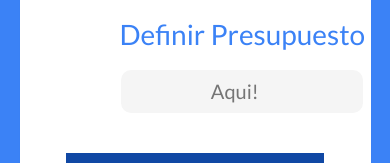
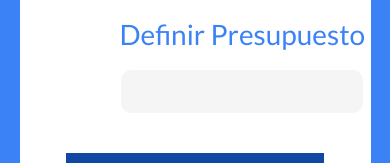
Before and after one commit to aguscolaizzo/control-gastos, a React (Vite) app: page / in a window 390 px wide. Shown: the part 274-437 px from the top of the page. Built offline with nearby package versions, Linux system fonts and the light colour scheme.

Commit message:
Mejorando web responsive

```diff
--- a/src/components/NuevoPresupuesto.jsx
+++ b/src/components/NuevoPresupuesto.jsx
@@ -26,7 +26,6 @@ const NuevoPresupuesto = ({presupuesto, setPresupuesto, isValidPresupuesto ,setI
                 <input
                     className='nuevo-presupuesto'
                     type="number"
-                    placeholder='Aqui!'
                     value={presupuesto}
                     onChange={ e => setPresupuesto(Number(e.target.value))}
                 />
```
